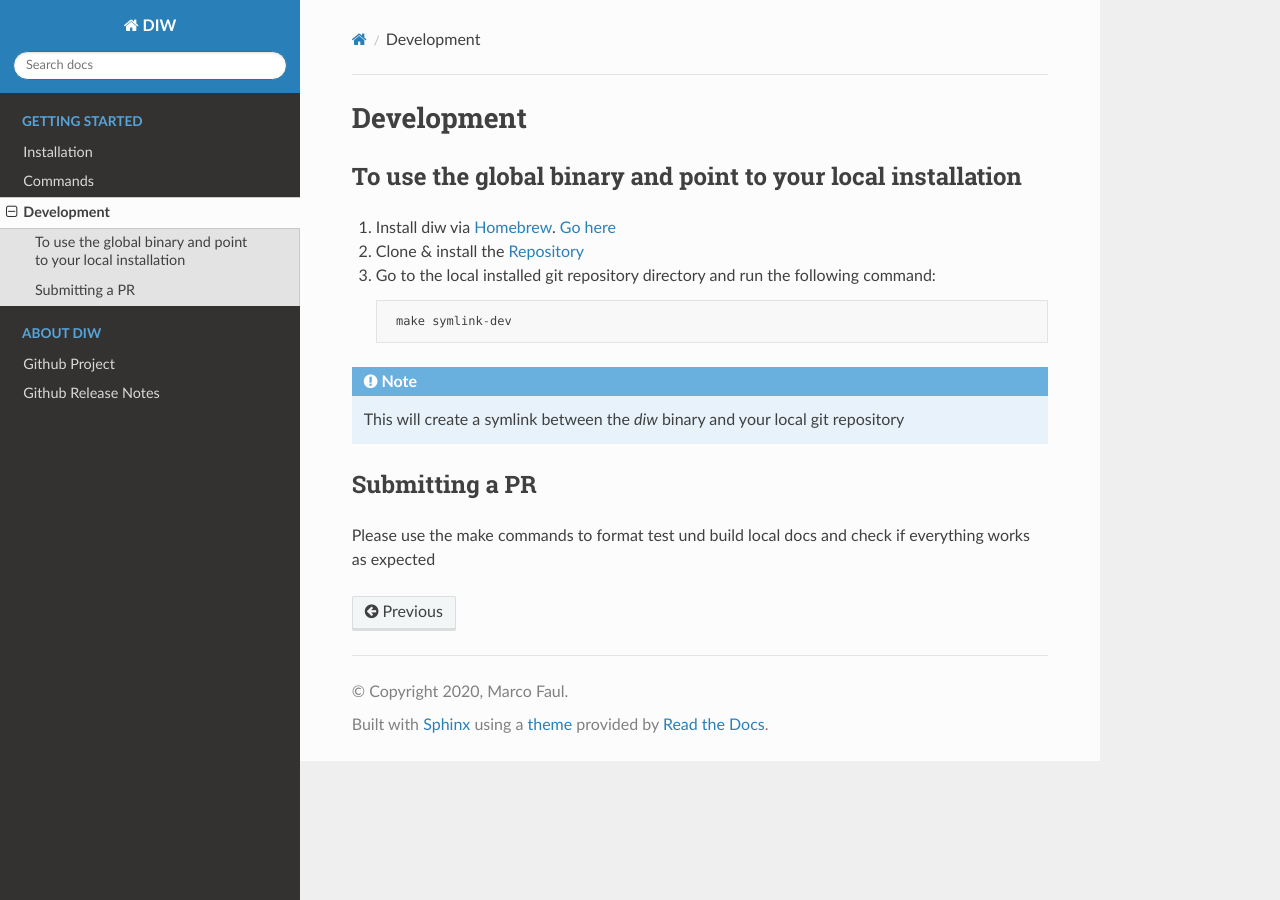
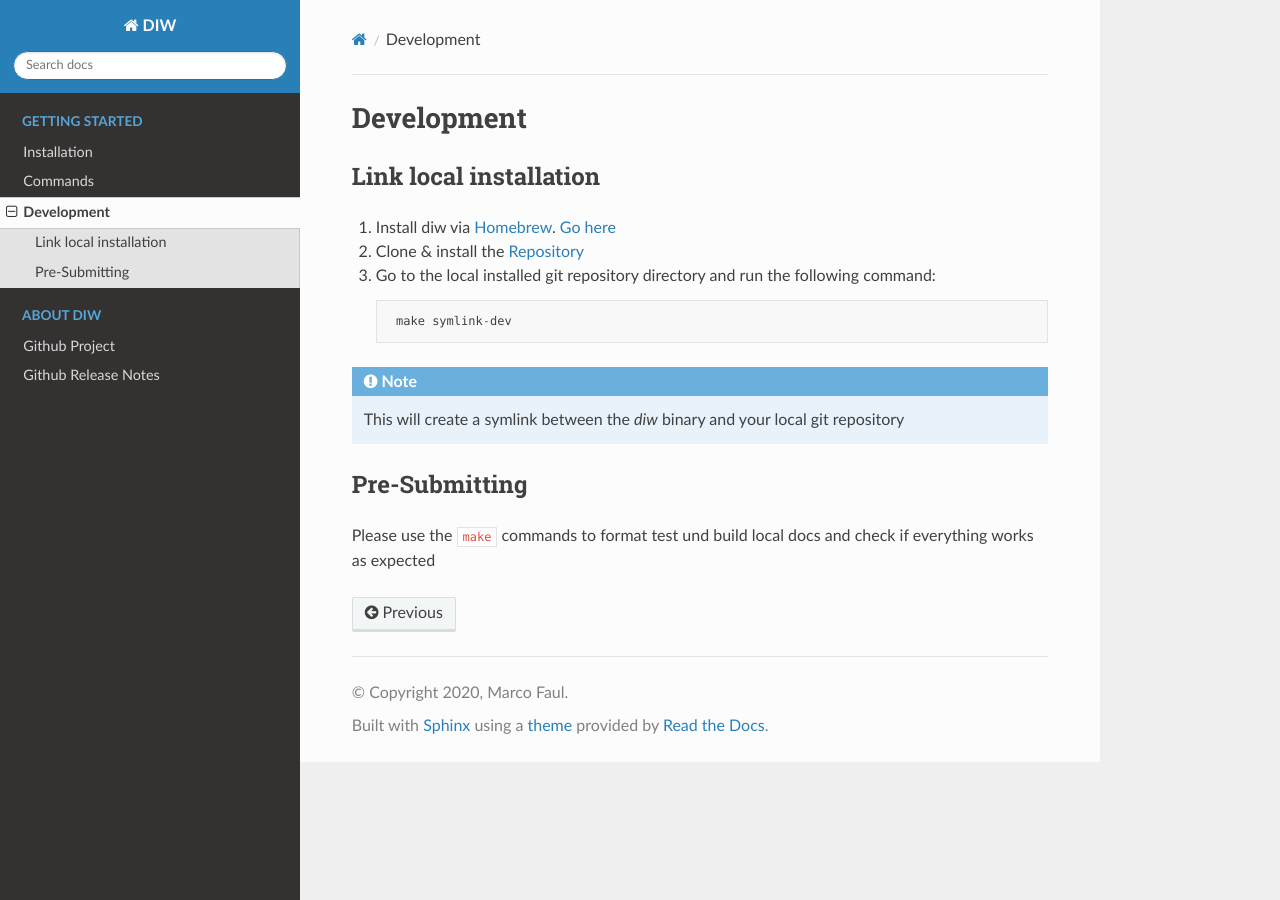
Before and after one commit to MarcoFaul/diw, a Sphinx documentation site: the page built from docs/development.md, in a window 1280 px wide. Built offline with Sphinx 7.4.7 and the Read the Docs theme 2.0.0, drawn with Linux system fonts in a browser that asks for light colours.

````diff
--- a/docs/development.md
+++ b/docs/development.md
@@ -1,7 +1,7 @@
 Development
 ==================================
 
-### To use the global binary and point to your local installation
+### Link local installation
 
 1. Install diw via [Homebrew](https://brew.sh/). [Go here](https://diw-tool.netlify.app/installation.html)
 
@@ -15,7 +15,7 @@
     This will create a symlink between the `diw` binary and your local git repository
 ```
 
-### Submitting a PR
+### Pre-Submitting
 
-Please use the make commands to format test und build local docs
+Please use the `make` commands to format test und build local docs
 and check if everything works as expected
````
Also changed, not shown: 5 other files.
